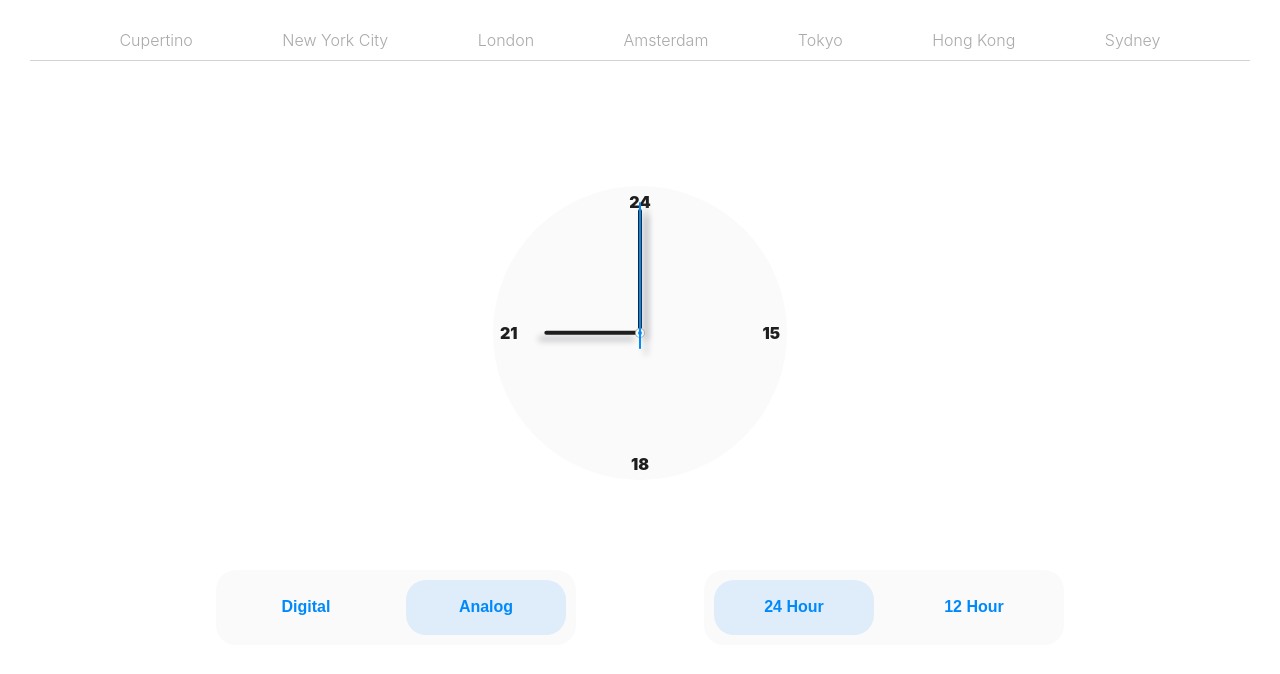
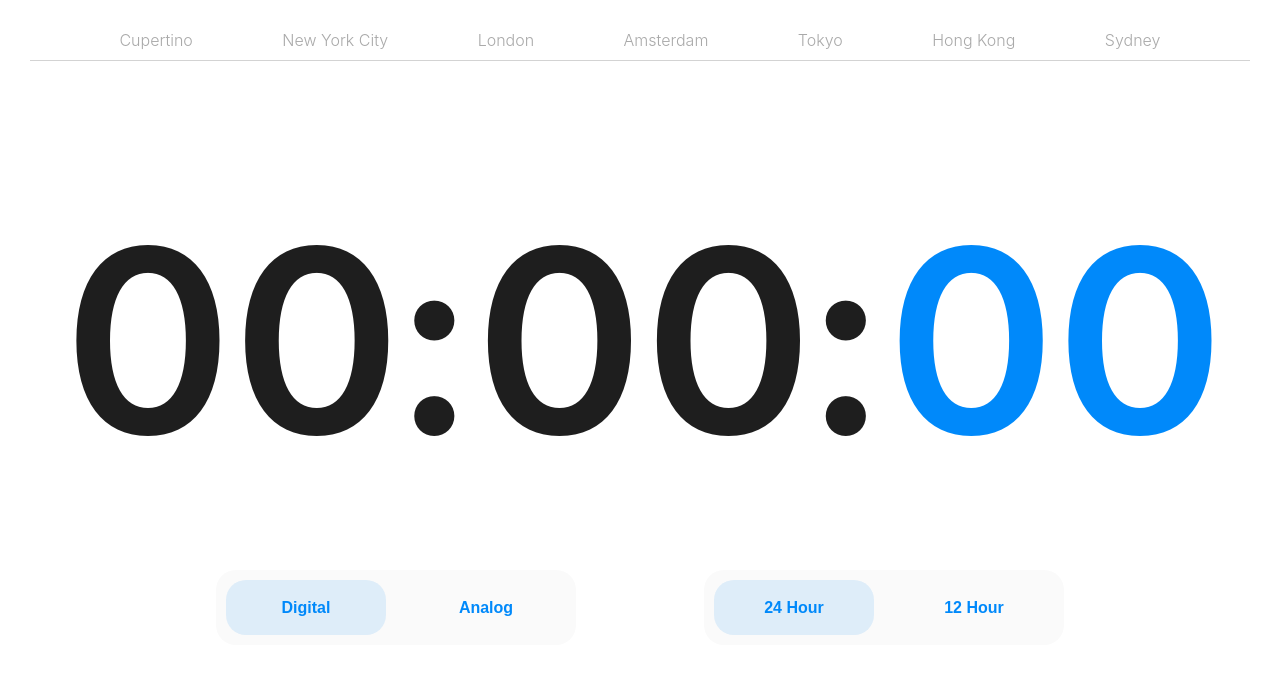
Before and after one commit to stephenmatheis/cities-react, a React (Create React App) app: page / in a window 1280 px wide. Shown: the top 674 px of the page. Built offline with nearby package versions, Linux system fonts and the light colour scheme; data requests are answered from the project's data file.

Commit message:
Set local storage values

```diff
--- a/src/App.js
+++ b/src/App.js
@@ -9,11 +9,11 @@ import ToolBar from './components/ToolBar/ToolBar';
  * @returns
  */
 function App() {
-    const [ selectedCity, setSelectedCity ] = useState(null);
-    const [ hourType, setHourType ] = useState(24);
+    const [ selectedCity, setSelectedCity ] = useState(JSON.parse(localStorage.getItem('city')) || null);
+    const [ hourType, setHourType ] = useState(parseInt(localStorage.getItem('hour-type')) || 24);
     const [ hourPeriod, setHourPeriod ] = useState('AM');
-    const [ clockType, setClockType ] = useState('Analog');
-    const [ hours, setHours ] = useState('9');
+    const [ clockType, setClockType ] = useState(localStorage.getItem('clock-type',) || 'Digital');
+    const [ hours, setHours ] = useState('00');
     const [ minutes, setMinutes ] = useState('00');
     const [ seconds, setSeconds ] = useState('00');
     const [ timezone, setTimezone ] = useState('PLACEHOLDER');
@@ -32,8 +32,15 @@ function App() {
             setInterval(() => {
                 setTime();
             }, 1000)
-        )
+        );
+
     }, [ selectedCity, hourType, hours, minutes, seconds ]);
+
+    useEffect(() => {
+        localStorage.setItem('hour-type', hourType.toString());
+        localStorage.setItem('clock-type', clockType);
+        localStorage.setItem('city', JSON.stringify(selectedCity));
+    }, [ hourType, clockType, selectedCity ])
 
     useEffect(() => {
         const hoursNum = parseInt(hours);
@@ -68,6 +75,7 @@ function App() {
         <div className="App">
             <header>
                 <NavBar
+                    selectedCity={selectedCity}
                     setSelectedCity={setSelectedCity}
                 />
             </header>
--- a/src/components/NavBar/NavBar.js
+++ b/src/components/NavBar/NavBar.js
@@ -7,21 +7,30 @@ import './NavBar.css';
  * @param {*} param0
  * @returns
  */
-function NavBar({ setSelectedCity }) {
+function NavBar({ selectedCity, setSelectedCity }) {
     const [ cities, setCities ] = useState([]);
     const [ selectedSection, setSelectedSection ] = useState('');
     const [ selectedBtn, setSelectedBtn ] = useState(null);
     const [ addTransition, setAddTransition ] = useState(null);
+    const nav = useRef();
     const slider = useRef();
 
     useEffect(() => {
-        window.addEventListener('resize', onResizeNavBar);
         fetchData();
+        window.addEventListener('resize', onResize);
     }, [ ]);
 
     useEffect(() => {
+        if (selectedCity && !selectedBtn) {
+            setSelectedBtn(nav.current.querySelector(`.city[data-section="${selectedCity.section}"]`));
+        }
+
+        // FIXME:
+        // Adding onResize to dependency array fires setSliderSizeAndPosition every time this effect is run,
+        // which is every second.
+        console.log('fired');
         setSliderSizeAndPosition();
-    }, [ selectedBtn, onResizeNavBar ]);
+    }, [ selectedBtn, onResize ]);
 
     async function fetchData() {
         // Fetch and await JSON document
@@ -39,7 +48,7 @@ function NavBar({ setSelectedCity }) {
         document.body.style.display = 'flex';
     }
 
-    function onResizeNavBar() {
+    function onResize() {
         // Clear addTransition so it only fires once
         // (i.e. after the user has finished resizing the window)
         clearTimeout(addTransition);
@@ -91,13 +100,13 @@ function NavBar({ setSelectedCity }) {
 
     return (
         <div className='nav-container'>
-            <nav>
+            <nav ref={nav}>
                 {
                     cities.map(({ section, label }) => {
                         return (
                             <div
                                 key={section}
-                                className={classNames('city', {selected: selectedSection === section })}
+                                className={classNames('city', {selected: selectedSection === section || selectedCity && selectedCity.section === section })}
                                 data-section={section}
                                 onClick={(event) => {
                                     setSelectedSection(event.target.dataset.section);
--- a/src/components/Time/Time.js
+++ b/src/components/Time/Time.js
@@ -56,14 +56,21 @@ function Time({ hours, minutes, seconds, timezone, hourType, hourPeriod, clockTy
         secondHand.current.style.boxShadow = `${secondOffsetSign}6px ${secondOffsetSign}6px 6px #b8b9be`;
     }, [ hours, minutes, seconds, clockType ]);
 
+    /**
+     * Trigger animation repaint.
+     *
+     * (Reference)[https://css-tricks.com/restart-css-animation/#aa-update-another-javascript-method-to-restart-a-css-animation]
+     *
+     * @param {HTMLElement} block - <div class='time-block'>
+     * @returns
+     */
     function reflow(block) {
         if (!block.current) {
             return;
         }
 
         block.current.style.animation = 'none';
-        const reflow = block.current.offsetHeight;
-        console.log(reflow);
+        void block.current.offsetHeight;
         block.current.style.animation = null;
     }
 
--- a/src/components/ToolBar/ToolBar.js
+++ b/src/components/ToolBar/ToolBar.js
@@ -30,11 +30,6 @@ function ToolBar({ hourType, clockType, setHourType, setClockType }) {
     }, [ clockType ]);
 
     function onResizeToolBar() {
-        console.clear();
-        console.log('toolbar resize');
-
-        console.log(hourType, clockType);
-
         clearTimeout(addhourTypeTransition);
         clearTimeout(addClockTypeTransition);
 
@@ -93,6 +88,7 @@ function ToolBar({ hourType, clockType, setHourType, setClockType }) {
                     onClick={() => {
                         selectedClock.current.style.left = left;
                         setClockType('Digital');
+                        localStorage.setItem('clock-type', 'Digital');
                     }}
                 >
                     Digital
@@ -102,6 +98,7 @@ function ToolBar({ hourType, clockType, setHourType, setClockType }) {
                     onClick={() => {
                         selectedClock.current.style.left = right;
                         setClockType('Analog');
+                        localStorage.setItem('clock-type', 'Analog');
                     }}
                 >
                     Analog
```
